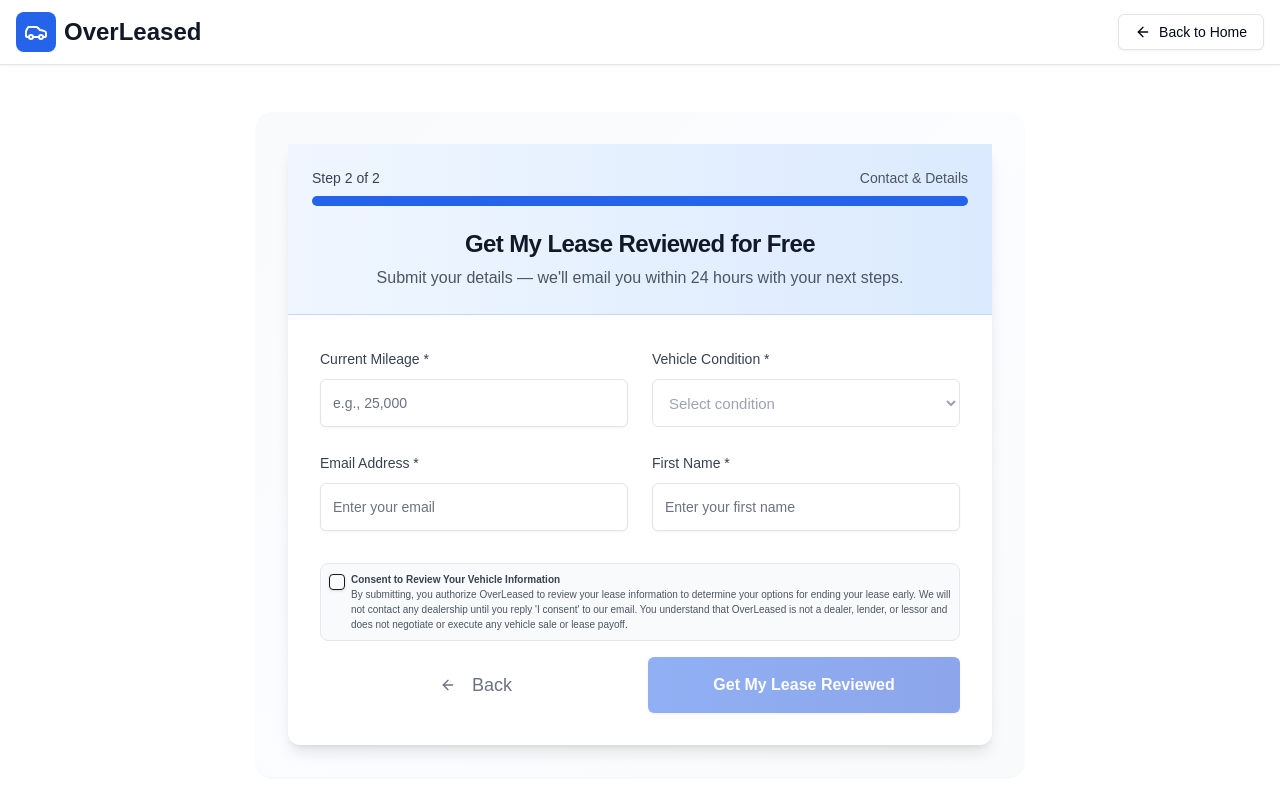
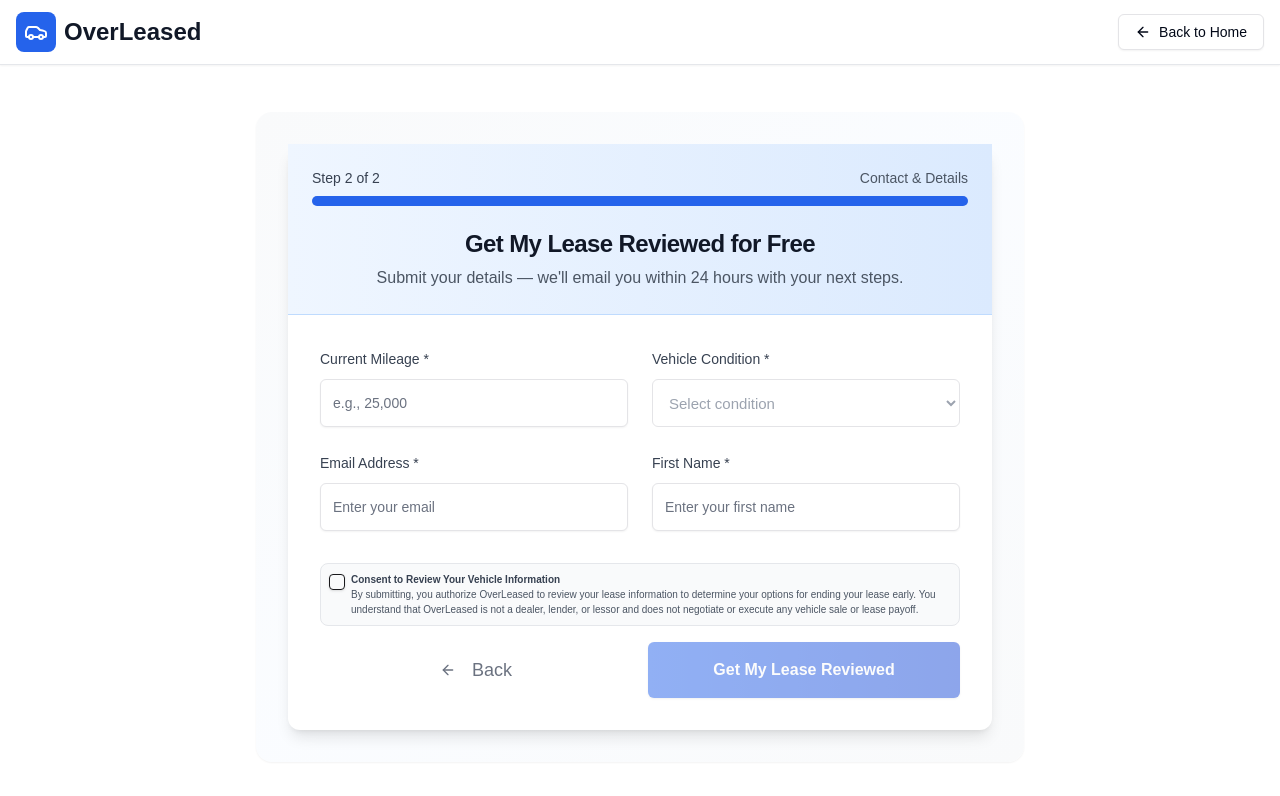
Before and after one commit to DanBus0/OverLeased, a Next.js app: page /get-started in a window 1280 px wide. Both pictures are taken after typing "Sample", "Sample", "Sample", "Sample" into the empty fields and a click on the button "Continue". Shown: the top 796 px of the page. Built offline with nearby package versions, Linux system fonts and the light colour scheme.

Commit message:
Add files via upload

```diff
--- a/src/pages/get-started.tsx
+++ b/src/pages/get-started.tsx
@@ -634,7 +634,7 @@
                                   <span className="font-semibold">Consent to Review Your Vehicle Information</span>
                                   <br />
                                   <span className="text-gray-600">
-                                    By submitting, you authorize OverLeased to review your lease information to determine your options for ending your lease early. We will not contact any dealership until you reply 'I consent' to our email. You understand that OverLeased is not a dealer, lender, or lessor and does not negotiate or execute any vehicle sale or lease payoff.
+                                    By submitting, you authorize OverLeased to review your lease information to determine your options for ending your lease early. You understand that OverLeased is not a dealer, lender, or lessor and does not negotiate or execute any vehicle sale or lease payoff.
                                   </span>
                                 </Label>
                               </div>
```
